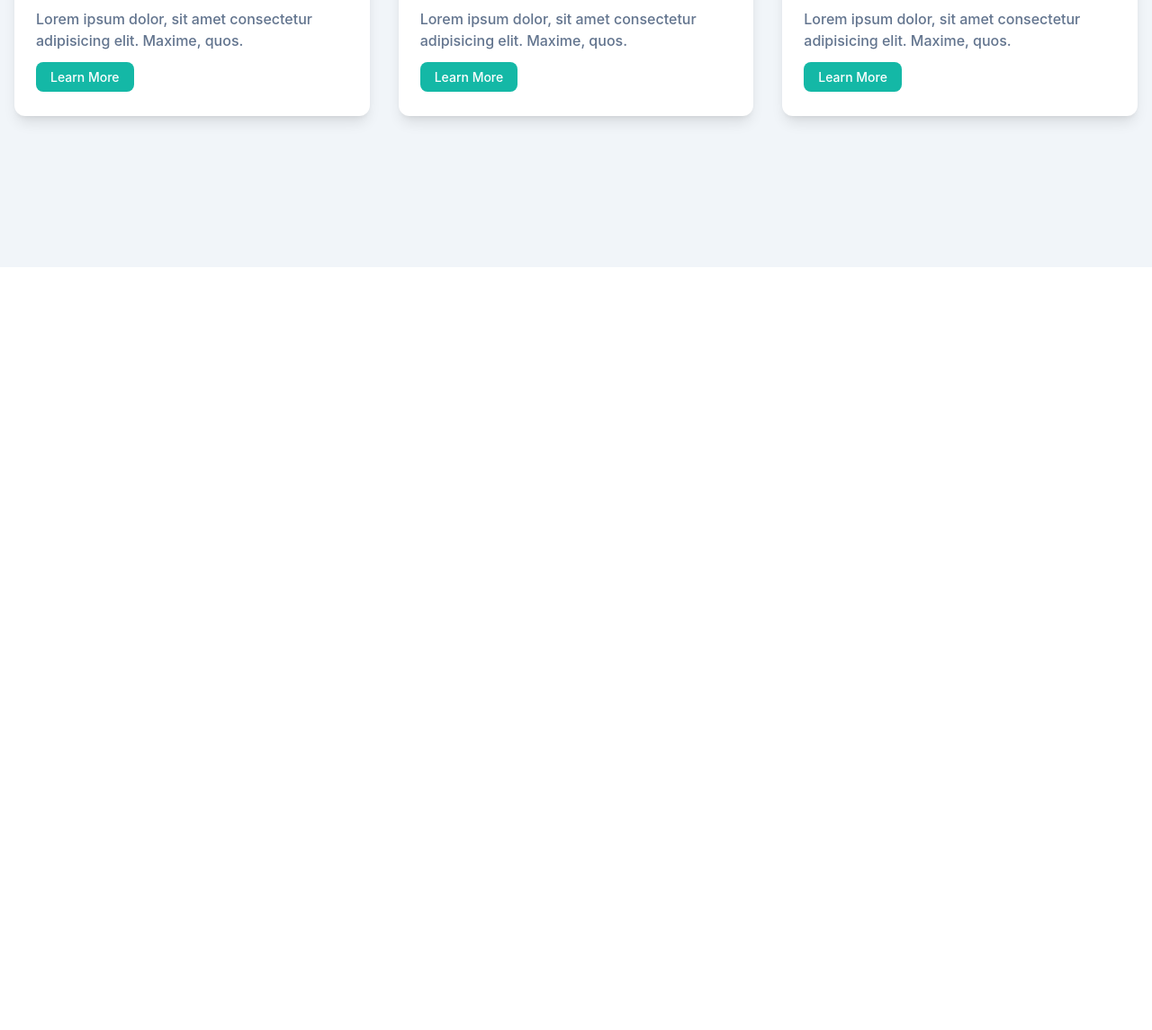
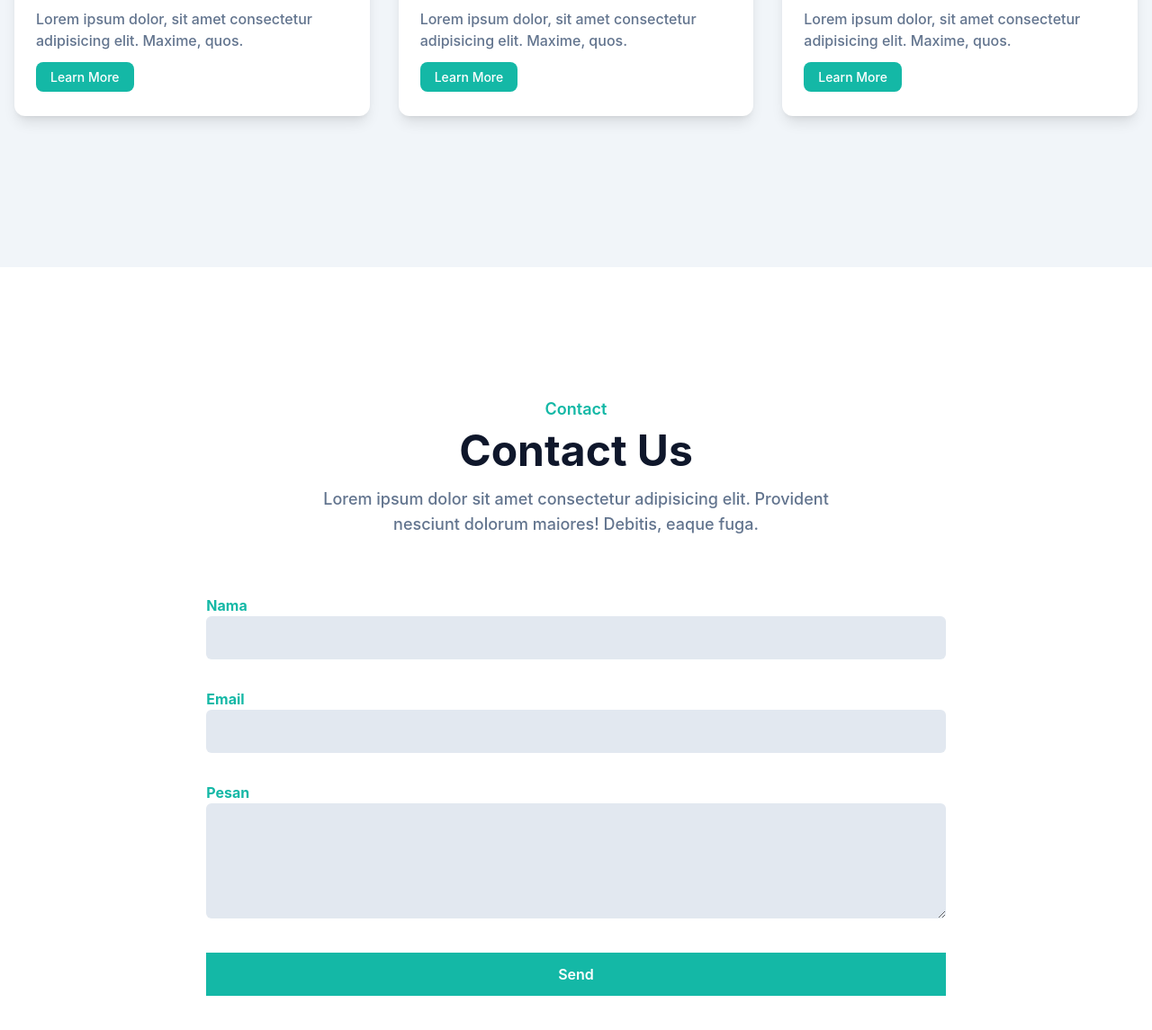
Before and after one commit to jasonenkristo123/Porto-Tailwind, a website: page src/index.html in a window 1280 px wide. Shown: the part 4051-5196 px from the top of the page at 90% size. Before the commit the page ends 4348 px from the top, so only its background shows below. Drawn offline with nearby package versions, Linux system fonts and the light colour scheme; files that its build step writes are made by us from their sources.

Commit message:
contact session

```diff
--- a/src/index.html
+++ b/src/index.html
@@ -223,6 +223,38 @@
         </div>
     </section>
 
+    <!-- Contact Form -->
+    <section id="contact" class="pt-36 pb-32">
+        <div class="container mx-auto">
+            <div class="w-full px-4">
+                <div class="max-w-xl mx-auto text-center mb-16">
+                    <h4 class="font-semibold text-lg text-primary mb-2">Contact</h4>
+                    <h2 class="font-bold text-slate-900 text-3xl mb-4 sm:text-4xl lg:text-5xl">Contact Us</h2>
+                    <p class="font-medium text-md text-slate-500 md:text-lg">Lorem ipsum dolor sit amet consectetur adipisicing elit. Provident nesciunt dolorum maiores! Debitis, eaque fuga.</p>
+                </div>
+            </div>
+
+            <form>
+            <div class="w-full lg:w-2/3 lg:mx-auto">
+                <div class="w-full px-4 mb-8">
+                    <label for="name" class="text-base text-primary font-bold">Nama</label>
+                    <input type="text" id="name" class="w-full bg-slate-200 text-slate-900 p-3 rounded-md focus:outline-none focus:ring-primary focus:ring-1 focus:border-primary" required>
+                </div>
+                <div class="w-full px-4 mb-8">
+                    <label for="email" class="text-base text-primary font-bold">Email</label>
+                    <input type="email" id="email" class="w-full bg-slate-200 text-slate-900 p-3 rounded-md focus:outline-none focus:ring-primary focus:ring-1 focus:border-primary" required>
+                </div>
+                <div class="w-full px-4 mb-8">
+                    <label for="pesan" class="text-base text-primary font-bold">Pesan</label>
+                    <textarea type="email" id="email" class="w-full bg-slate-200 text-slate-900 p-3 rounded-md focus:outline-none focus:ring-primary focus:ring-1 focus:border-primary h-32" required></textarea>
+                </div>
+                <div class="w-full px-4">
+                    <button class="text-base font-semibold text-white bg-primary py-3 px-8 w-full hover:opacity-80 hover:shadow-lg transition duration-500">Send</button>
+                </div>
+            </div>
+            </form>
+        </div>
+    </section>
 <script src="/js/script.js"></script>
 </body>
 </html>
```
